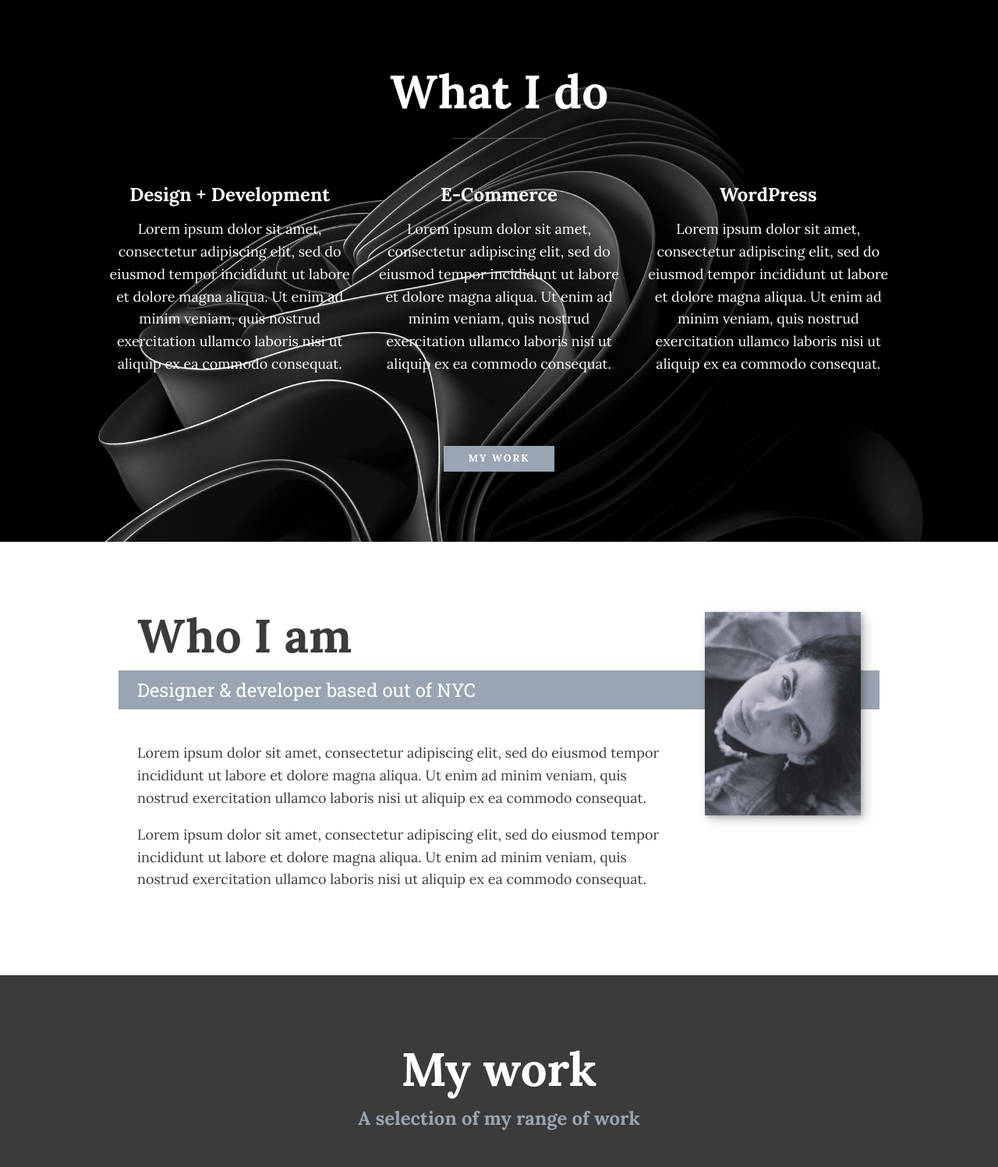
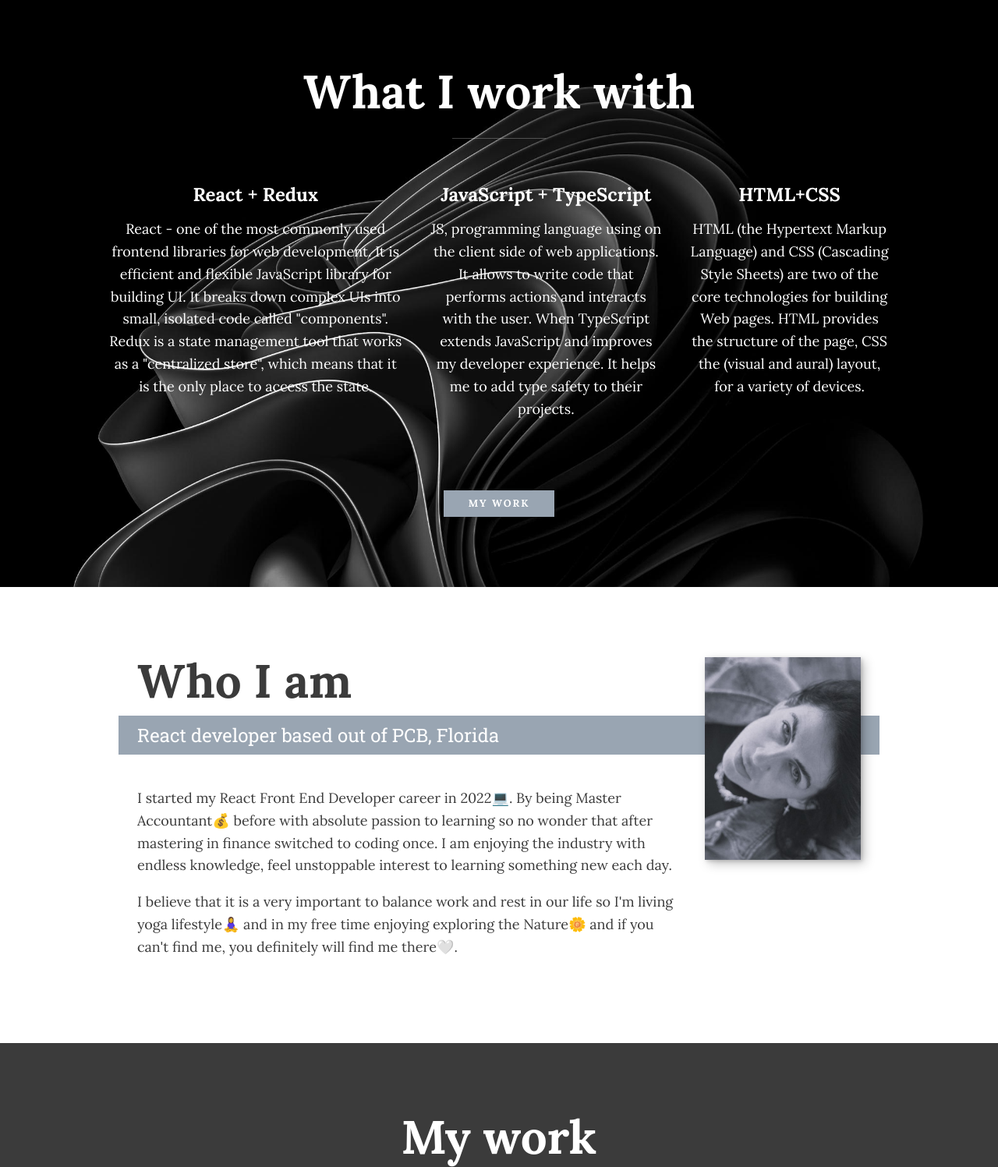
Before and after one commit to oprokopieva382/Portfolio, a plain HTML site: page index.html in a window 1280 px wide. Shown: the part 484-1981 px from the top of the page at 78% size. Drawn offline with nearby package versions, Linux system fonts and the light colour scheme.

Commit message:
added real links and styles

```diff
--- a/css/style.css
+++ b/css/style.css
@@ -387,6 +387,7 @@ header {
 .portfolio {
   display: grid;
   grid-template-columns: repeat(auto-fit, minmax(300px, 1fr));
+  grid-gap: 20px;
 }
 .portfolio__item {
   background: var(--clr-accent);
--- a/index.html
+++ b/index.html
@@ -18,14 +18,15 @@
       href="https://fonts.googleapis.com/css?family=Lora:400,700|Roboto+Slab:400,700&display=swap"
       rel="stylesheet"
     />
-    <link href="//maxcdn.bootstrapcdn.com/font-awesome/4.1.0/css/font-awesome.min.css" rel="stylesheet">
+    <link
+      href="//maxcdn.bootstrapcdn.com/font-awesome/4.1.0/css/font-awesome.min.css"
+      rel="stylesheet"
+    />
     <link rel="stylesheet" href="css/style.css" />
   </head>
   <body>
     <header>
-      <div class="logo">
-      ＜OP⁄＞
-      </div>
+      <div class="logo">＜OP⁄＞</div>
       <button class="nav-toggle" arial-label="toggle navigator">
         <span class="hamburger"></span>
       </button>
@@ -33,7 +34,7 @@
         <ul class="nav__list">
           <li class="nav__item"><a href="#home" class="nav__link">Home</a></li>
           <li class="nav__item">
-            <a href="#services" class="nav__link">What I do</a>
+            <a href="#services" class="nav__link">What I work with</a>
           </li>
           <li class="nav__item">
             <a href="#about" class="nav__link">About me</a>
@@ -59,35 +60,38 @@
 
     <!--What I do-->
     <section class="my-services" id="services">
-      <h2 class="section__title section__title--services">What I do</h2>
+      <h2 class="section__title section__title--services">What I work with</h2>
       <div class="services">
         <div class="service">
-          <h3>Design + Development</h3>
+          <h3>React + Redux</h3>
           <p>
-            Lorem ipsum dolor sit amet, consectetur adipiscing elit, sed do
-            eiusmod tempor incididunt ut labore et dolore magna aliqua. Ut enim
-            ad minim veniam, quis nostrud exercitation ullamco laboris nisi ut
-            aliquip ex ea commodo consequat.
+            React - one of the most commonly used frontend libraries for web
+            development. It is efficient and flexible JavaScript library for
+            building UI. It breaks down complex UIs into small, isolated code
+            called "components". Redux is a state management tool that works as
+            a "centralized store", which means that it is the only place to
+            access the state.
           </p>
         </div>
         <!--/ service-->
         <div class="service">
-          <h3>E-Commerce</h3>
+          <h3>JavaScript + TypeScript</h3>
           <p>
-            Lorem ipsum dolor sit amet, consectetur adipiscing elit, sed do
-            eiusmod tempor incididunt ut labore et dolore magna aliqua. Ut enim
-            ad minim veniam, quis nostrud exercitation ullamco laboris nisi ut
-            aliquip ex ea commodo consequat.
+            JS, programming language using on the client side of web
+            applications. It allows to write code that performs actions and
+            interacts with the user. When TypeScript extends JavaScript and
+            improves my developer experience. It helps me to add type safety to
+            their projects.
           </p>
         </div>
         <!--/ service-->
         <div class="service">
-          <h3>WordPress</h3>
+          <h3>HTML+CSS</h3>
           <p>
-            Lorem ipsum dolor sit amet, consectetur adipiscing elit, sed do
-            eiusmod tempor incididunt ut labore et dolore magna aliqua. Ut enim
-            ad minim veniam, quis nostrud exercitation ullamco laboris nisi ut
-            aliquip ex ea commodo consequat.
+            HTML (the Hypertext Markup Language) and CSS (Cascading Style
+            Sheets) are two of the core technologies for building Web pages.
+            HTML provides the structure of the page, CSS the (visual and aural)
+            layout, for a variety of devices.
           </p>
         </div>
         <!--/ service-->
@@ -100,21 +104,22 @@
     <section class="about-me" id="about">
       <h2 class="section__title section__title--about">Who I am</h2>
       <p class="section__subtitle section__subtitle--about">
-        Designer & developer based out of NYC
+        React developer based out of PCB, Florida
       </p>
 
       <div class="about-me__body">
         <p>
-          Lorem ipsum dolor sit amet, consectetur adipiscing elit, sed do
-          eiusmod tempor incididunt ut labore et dolore magna aliqua. Ut enim ad
-          minim veniam, quis nostrud exercitation ullamco laboris nisi ut
-          aliquip ex ea commodo consequat.
+          I started my React Front End Developer career in 2022💻. By being
+          Master Accountant💰 before with absolute passion to learning so no
+          wonder that after mastering in finance switched to coding once. I am
+          enjoying the industry with endless knowledge, feel unstoppable
+          interest to learning something new each day.
         </p>
         <p>
-          Lorem ipsum dolor sit amet, consectetur adipiscing elit, sed do
-          eiusmod tempor incididunt ut labore et dolore magna aliqua. Ut enim ad
-          minim veniam, quis nostrud exercitation ullamco laboris nisi ut
-          aliquip ex ea commodo consequat.
+          I believe that it is a very important to balance work and rest in our
+          life so I'm living yoga lifestyle🧘‍♀️ and in my free time enjoying
+          exploring the Nature🌼 and if you can't find me, you definitely will
+          find me there🤍.
         </p>
       </div>
 
@@ -128,24 +133,20 @@
     <section class="my-work" id="work">
       <h2 class="section__title section__title--work">My work</h2>
       <p class="section__subtitle section__subtitle--work">
-        A selection of my range of work
+        A selection of my works
       </p>
       <div class="portfolio">
         <!--Portfolio item 01-->
         <a href="portfolio-item.html" class="portfolio__item">
-          <img src="img/eyes.jpg" alt="" class="portfolio__img" />
+          <img src="img/todo.jpg" alt="" class="portfolio__img" />
         </a>
         <!--Portfolio item 02-->
         <a href="portfolio-item.html" class="portfolio__item">
-          <img src="img/eyes.jpg" alt="" class="portfolio__img" />
+          <img src="img/weather.jpg" alt="" class="portfolio__img" />
         </a>
         <!--Portfolio item 03-->
         <a href="portfolio-item.html" class="portfolio__item">
-          <img src="img/eyes.jpg" alt="" class="portfolio__img" />
-        </a>
-        <!--Portfolio item 04-->
-        <a href="portfolio-item.html" class="portfolio__item">
-          <img src="img/eyes.jpg" alt="" class="portfolio__img" />
+          <img src="img/wordUnscrambler2.jpg" alt="" class="portfolio__img" />
         </a>
       </div>
     </section>
@@ -156,17 +157,27 @@
       >
       <ul class="social-list">
         <li class="social-list__item">
-          <a href="#" class="social-list__link"
+          <a
+            href="https://www.instagram.com/ksyfate/"
+            target="_blank"
+            class="social-list__link"
             ><i class="fa fa-brands fa-instagram"></i
           ></a>
         </li>
         <li class="social-list__item">
-          <a href="#" class="social-list__link">
-            <i class="fa fa-brands fa-github" ></i
+          <a
+            href="https://github.com/oprokopieva382"
+            target="_blank"
+            class="social-list__link"
+          >
+            <i class="fa fa-brands fa-github"></i
           ></a>
         </li>
         <li class="social-list__item">
-          <a href="#" class="social-list__link"
+          <a
+            href="https://www.linkedin.com/in/oksana-prokopieva/"
+            target="_blank"
+            class="social-list__link"
             ><i class="fa fa-brands fa-linkedin"></i
           ></a>
         </li>
```
Also changed, not shown: img/todo.jpg (added), img/todoList - Copy - Copy.png (added), img/todoList - Copy.png (added), img/todoList.png (added), img/weather.jpg (added), img/weather.png (added), img/wordUnscrambler2.jpg (added), img/wordUnscrambler2.png (added).
